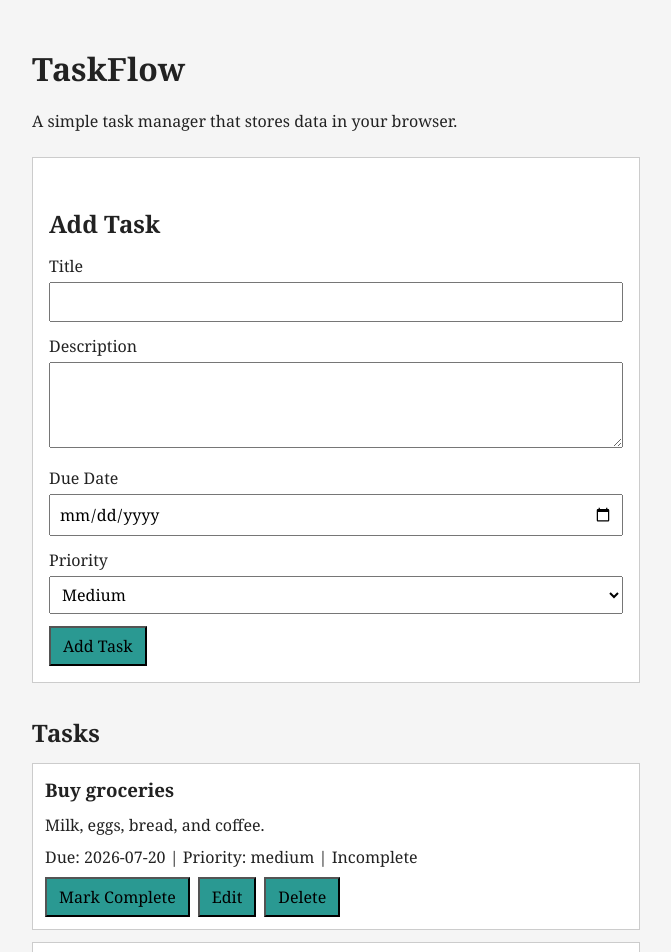
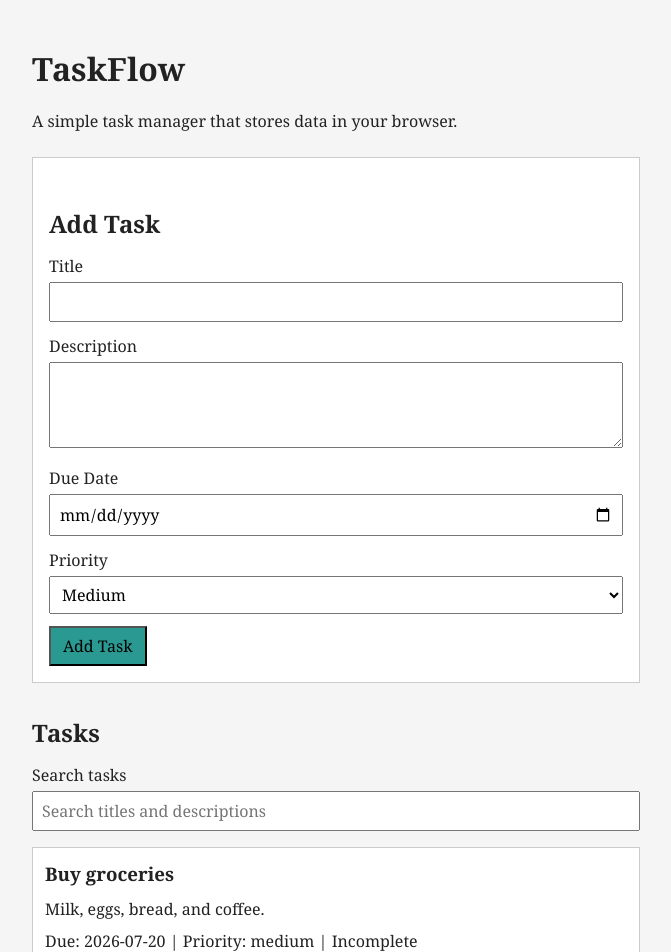
Before and after one commit to CodeCrafter-tech73/TaskFlow, a React (Vite) app: page / in a window 1280 px wide. Shown: the top 952 px of the page, without its empty margins (304-975 px from the left). Built offline with nearby package versions, Linux system fonts and the light colour scheme.

Commit message:
Added searchbar

```diff
--- a/src/App.jsx
+++ b/src/App.jsx
@@ -44,6 +44,15 @@ function getInitialTasks() {
 function App() {
   const [tasks, setTasks] = useState(getInitialTasks);
   const [editingTask, setEditingTask] = useState(null);
+  const [searchQuery, setSearchQuery] = useState('');
+
+  const normalizedSearchQuery = searchQuery.trim().toLowerCase();
+  const visibleTasks = normalizedSearchQuery
+    ? tasks.filter((task) =>
+        task.title.toLowerCase().includes(normalizedSearchQuery) ||
+        task.description.toLowerCase().includes(normalizedSearchQuery)
+      )
+    : tasks;
 
   function handleSave(taskData) {
     let updatedTasks;
@@ -121,8 +130,19 @@ function App() {
       />
 
       <h2>Tasks</h2>
+      <div className="form-field task-search">
+        <label htmlFor="task-search">Search tasks</label>
+        <input
+          id="task-search"
+          type="search"
+          value={searchQuery}
+          onChange={(event) => setSearchQuery(event.target.value)}
+          placeholder="Search titles and descriptions"
+        />
+      </div>
       <TaskList
-        tasks={tasks}
+        tasks={visibleTasks}
+        emptyMessage={normalizedSearchQuery ? 'No matching tasks found.' : undefined}
         onEdit={handleEdit}
         onDelete={handleDelete}
         onToggleComplete={handleToggleComplete}
--- a/src/components/TaskList.jsx
+++ b/src/components/TaskList.jsx
@@ -1,8 +1,8 @@
 import TaskItem from './TaskItem.jsx';
 
-function TaskList({ tasks, onEdit, onDelete, onToggleComplete }) {
+function TaskList({ tasks, emptyMessage, onEdit, onDelete, onToggleComplete }) {
   if (tasks.length === 0) {
-    return <p className="empty-message">No tasks yet. Add one above.</p>;
+    return <p className="empty-message">{emptyMessage ?? 'No tasks yet. Add one above.'}</p>;
   }
 
   return (
--- a/src/styles.css
+++ b/src/styles.css
@@ -34,6 +34,10 @@ h2 {
 
 .form-field {
   margin-bottom: 12px;
+}
+
+.task-search {
+  margin-bottom: 16px;
 }
 
 .form-field label {
```
